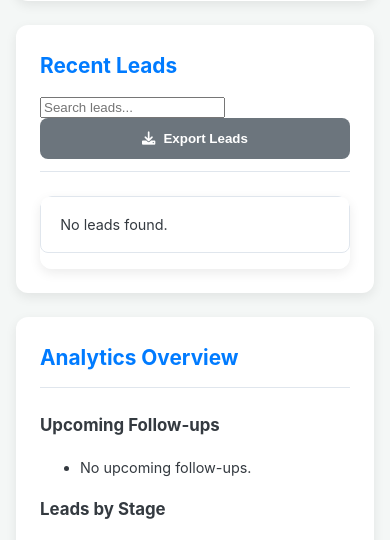
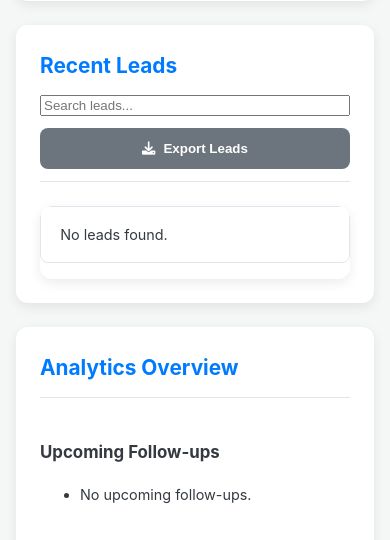
Before and after one commit to EroidM/Deal-or-no-Deal, a Flask app: page / in a window 390 px wide. Shown: the part 1156-1696 px from the top of the page. Run offline with Flask 3, Linux system fonts and the light colour scheme; data that the repository does not hold is empty; some libraries are stand-ins or nearby versions.

Commit message:
Phase 1: Further refined mobile responsiveness in dynamic_dashboard.html CSS

```diff
--- a/templates/dynamic_dashboard.html
+++ b/templates/dynamic_dashboard.html
@@ -111,6 +111,8 @@
             margin-bottom: 1.5rem;
             padding-bottom: 0.8rem;
             border-bottom: 1px solid var(--border-color);
+            flex-wrap: wrap; /* Allow wrapping for buttons/inputs */
+            gap: 1rem; /* Space between items when wrapping */
         }
 
         .section-header h2 {
@@ -129,6 +131,7 @@
             display: inline-flex;
             align-items: center;
             gap: 0.5rem;
+            white-space: nowrap; /* Prevent button text from wrapping */
         }
 
         .btn:active {
@@ -368,7 +371,7 @@
             padding: 2rem;
             border-radius: 12px;
             box-shadow: 0 8px 24px var(--shadow-medium);
-            width: 90%; /* Default width */
+            width: 90%; /* Default width for desktop */
             max-width: 600px; /* Max width for larger screens */
             transform: translateY(-20px);
             transition: transform 0.3s ease;
@@ -529,6 +532,29 @@
         }
 
         /* Responsive Adjustments */
+        /* Desktop-first approach for main content grid */
+        .analytics-grid {
+            display: grid;
+            grid-template-columns: 1fr 1fr; /* Two columns for desktop */
+            gap: 1.5rem;
+        }
+
+        /* Group for search/export/filter buttons */
+        .search-export-group, .filter-export-group {
+            display: flex;
+            flex-wrap: wrap; /* Allow items to wrap */
+            gap: 0.75rem; /* Space between items */
+            align-items: center;
+            justify-content: flex-end; /* Align to right on desktop */
+        }
+
+        .search-export-group input,
+        .filter-export-group input {
+            flex-grow: 1; /* Allow inputs to grow */
+            max-width: 200px; /* Limit input width on desktop */
+        }
+
+
         @media (max-width: 768px) {
             header {
                 padding: 1rem;
@@ -618,6 +644,7 @@
                 position: relative;
                 padding-left: 50%; /* Space for the label */
                 text-align: right;
+                white-space: normal; /* Allow text to wrap */
             }
 
             td::before {
@@ -636,6 +663,11 @@
             td[data-label="Actions"] {
                 text-align: center;
                 padding-left: 0;
+                display: flex; /* Use flex to center buttons */
+                justify-content: center;
+                align-items: center;
+                padding-top: 0.5rem; /* Add some padding above buttons */
+                padding-bottom: 0.5rem;
             }
 
             td[data-label="Actions"]::before {
@@ -656,9 +688,30 @@
                 margin: 0.2em;
             }
 
+            /* Analytics section mobile layout */
+            .analytics-grid {
+                grid-template-columns: 1fr; /* Stack analytics vertically */
+                gap: 1.5rem;
+            }
+
+            /* Search and filter groups on mobile */
+            .search-export-group, .filter-export-group {
+                flex-direction: column; /* Stack items vertically */
+                width: 100%; /* Take full width */
+                align-items: stretch; /* Stretch items */
+                justify-content: flex-start; /* Align to start */
+            }
+
+            .search-export-group input,
+            .filter-export-group input {
+                max-width: 100%; /* Allow inputs to take full width */
+            }
+
+            /* Modal content on mobile - less wide */
             .modal-content {
-                width: 95%; /* Take more width on very small screens */
-                padding: 1rem;
+                width: calc(100% - 2rem); /* 1rem padding on each side */
+                max-width: 400px; /* Cap max width even on mobile for smaller modals */
+                margin: 1rem; /* Ensure some margin around the modal */
             }
             .modal-header h2 {
                 font-size: 1.4rem;
@@ -779,7 +832,7 @@
             <div class="section-header">
                 <h2>Analytics Overview</h2>
             </div>
-            <div class="grid grid-cols-1 md:grid-cols-2 gap-4">
+            <div class="analytics-grid"> <!-- Changed class name here -->
                 <div class="p-4 bg-gray-50 rounded-lg shadow-inner">
                     <h3 class="text-lg font-semibold text-gray-700 mb-2">Upcoming Follow-ups</h3>
                     <ul id="upcomingFollowupsList" class="list-disc pl-5 space-y-2">
```
